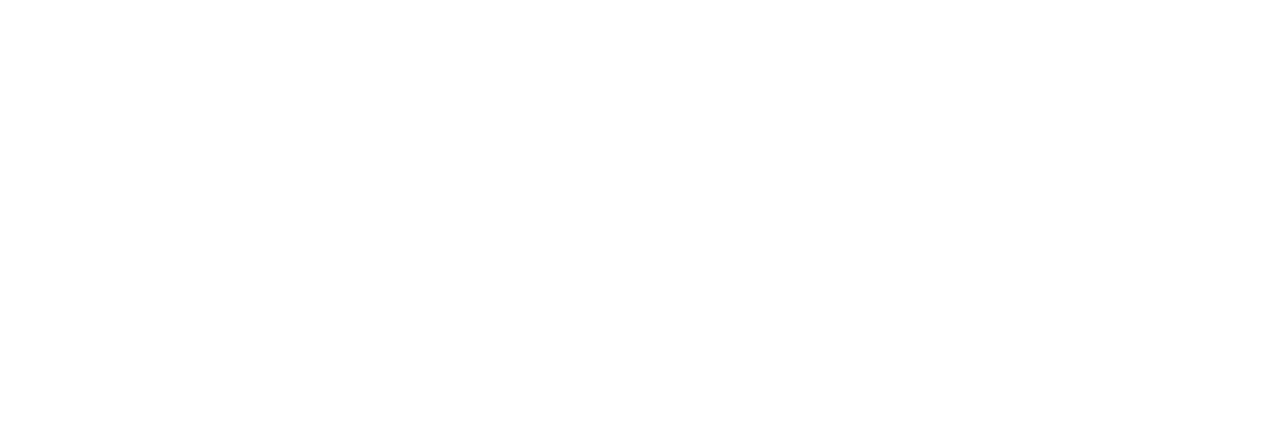
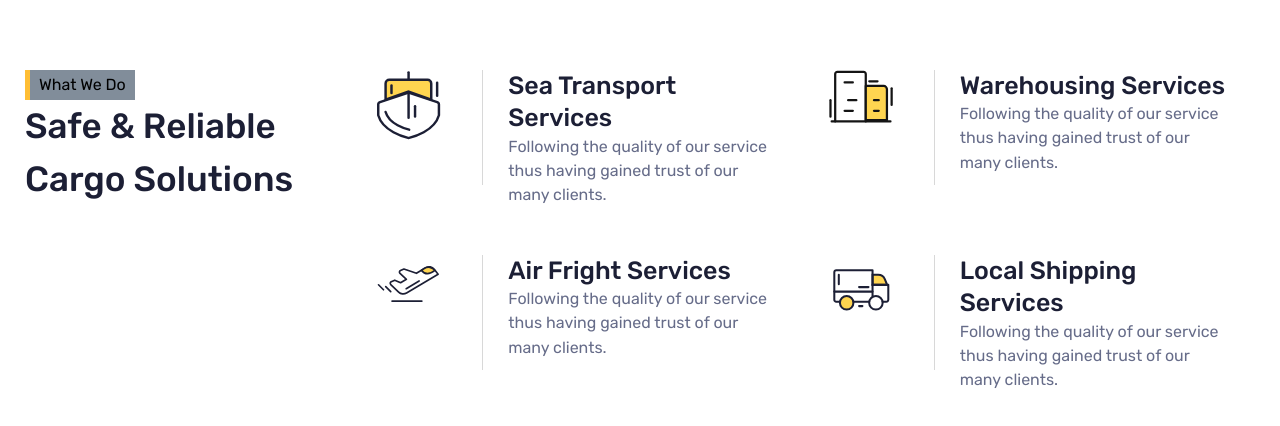
Before and after one commit to monirhabderabby/transitflow, a Next.js app: page / in a window 1280 px wide. Shown: the part 830-1256 px from the top of the page. Before the commit the page ends 800 px from the top, so only its background shows below. Built offline with nearby package versions, Linux system fonts and the light colour scheme.

Commit message:
added: what we ddo

```diff
--- a/src/app/globals.css
+++ b/src/app/globals.css
@@ -56,8 +56,82 @@
 
 /* Settings End */
 
+/* Banner & Header Start */
+
 .banner {
     background-image: url(../assets/images/Banner.png);
     background-repeat: no-repeat;
     background-size: cover;
 }
+
+.aboutHeader {
+    background-image: linear-gradient(
+            90deg,
+            rgba(4, 28, 55, 1) 0%,
+            rgba(4, 28, 55, 0.196516106442577) 53%,
+            rgba(4, 28, 55, 0.196516106442577) 83%,
+            rgba(255, 218, 86, 0) 100%
+        ),
+        url("https://res.cloudinary.com/dzlrpspps/image/upload/v1697689930/Projects/transflow/airplane_kermmc.png");
+    background-repeat: no-repeat;
+    background-size: cover;
+    background-position: center;
+}
+
+.servicesHeader {
+    background-image: linear-gradient(
+            90deg,
+            rgba(4, 28, 55, 1) 0%,
+            rgba(4, 28, 55, 0.196516106442577) 53%,
+            rgba(4, 28, 55, 0.196516106442577) 83%,
+            rgba(255, 218, 86, 0) 100%
+        ),
+        url("https://res.cloudinary.com/dzlrpspps/image/upload/v1697689938/Projects/transflow/truck_abtl8m.png");
+    background-repeat: no-repeat;
+    background-size: cover;
+    background-position: center;
+}
+
+.singleServicesHeader {
+    background-image: linear-gradient(
+            90deg,
+            rgba(4, 28, 55, 1) 0%,
+            rgba(4, 28, 55, 0.196516106442577) 53%,
+            rgba(4, 28, 55, 0.196516106442577) 83%,
+            rgba(255, 218, 86, 0) 100%
+        ),
+        url("https://res.cloudinary.com/dzlrpspps/image/upload/v1697689905/Projects/transflow/container_lrhroy.png");
+    background-repeat: no-repeat;
+    background-size: cover;
+    background-position: center;
+}
+
+.galleryHeader {
+    background-image: linear-gradient(
+            90deg,
+            rgba(4, 28, 55, 1) 0%,
+            rgba(4, 28, 55, 0.196516106442577) 53%,
+            rgba(4, 28, 55, 0.196516106442577) 83%,
+            rgba(255, 218, 86, 0) 100%
+        ),
+        url("https://res.cloudinary.com/dzlrpspps/image/upload/v1697689906/Projects/transflow/airplaneLanded_g74rhr.png");
+    background-repeat: no-repeat;
+    background-size: cover;
+    background-position: center;
+}
+
+.warehouseTransportation {
+    background-image: linear-gradient(
+            90deg,
+            rgba(4, 28, 55, 1) 0%,
+            rgba(4, 28, 55, 0.196516106442577) 53%,
+            rgba(4, 28, 55, 0.196516106442577) 83%,
+            rgba(255, 218, 86, 0) 100%
+        ),
+        url("https://res.cloudinary.com/dzlrpspps/image/upload/v1697689933/Projects/transflow/truckNight_quwxjj.png");
+    background-repeat: no-repeat;
+    background-size: cover;
+    background-position: center;
+}
+
+/* Banner & Header END */
--- a/src/app/page.js
+++ b/src/app/page.js
@@ -1,9 +1,11 @@
 import Banner from "@/components/main/Banner/Banner";
+import WhatWeDo from "@/components/main/WhatWeDo/WhatWeDo";
 
 export default function Home() {
     return (
         <main className="w-full">
             <Banner />
+            <WhatWeDo />
         </main>
     );
 }
--- /dev/null
+++ b/src/components/main/WhatWeDo/WhatWeDo.jsx
@@ -0,0 +1,79 @@
+// icons
+import flight from "@/assets/icons/outline/airplane.svg";
+import shipIcon from "@/assets/icons/outline/ship.svg";
+import truck from "@/assets/icons/outline/truck.svg";
+import warehouse from "@/assets/icons/outline/warehouse.svg";
+
+// coponents
+import Tip from "@/components/shared/tip/Tip";
+import Image from "next/image";
+
+const WhatWeDo = () => {
+    const data = [
+        {
+            id: 1,
+            icon: shipIcon,
+            title: "Sea Transport Services",
+            desc: "Following the quality of our service thus having gained trust of our many clients.",
+        },
+        {
+            id: 2,
+            icon: warehouse,
+            title: "Warehousing Services",
+            desc: "Following the quality of our service thus having gained trust of our many clients.",
+        },
+        {
+            id: 3,
+            icon: flight,
+            title: "Air Fright Services",
+            desc: "Following the quality of our service thus having gained trust of our many clients.",
+        },
+        {
+            id: 4,
+            icon: truck,
+            title: "Local Shipping Services",
+            desc: "Following the quality of our service thus having gained trust of our many clients.",
+        },
+    ];
+    return (
+        <div className="py-[100px] bg-white">
+            <section className="container flex flex-col md:flex-row gap-[33px]">
+                <div>
+                    <Tip name="What We Do" />
+                    <h3 className="max-w-[294px]">
+                        Safe & Reliable Cargo Solutions
+                    </h3>
+                </div>
+                <div className="flex-1 ">
+                    <div className="grid grid-cols-1 lg:grid-cols-2 gap-y-[70px]">
+                        {data?.map(({ desc, icon, id, title }) => {
+                            return (
+                                <div
+                                    className="flex md:gap-[12px] lg:gap-[25px] mx-auto"
+                                    key={id}
+                                >
+                                    <div className="mr-[10px] lg:mr-[16px]">
+                                        <Image
+                                            src={icon}
+                                            width={64}
+                                            height={105}
+                                        />
+                                    </div>
+                                    <div className="h-[115px] w-[1px] bg-[#D8D8D8]"></div>
+                                    <div className="max-h-[115px] max-w-[270px]">
+                                        <h5>{title}</h5>
+                                        <p className="text-[14px] lg:text-[16px]">
+                                            {desc}
+                                        </p>
+                                    </div>
+                                </div>
+                            );
+                        })}
+                    </div>
+                </div>
+            </section>
+        </div>
+    );
+};
+
+export default WhatWeDo;
--- /dev/null
+++ b/src/components/shared/header/Header.jsx
@@ -0,0 +1,16 @@
+import Tip from "@/components/shared/tip/Tip";
+import MainNav from "../Navbar/MainNav";
+
+const Header = ({ banner, tipName, title }) => {
+    return (
+        <div className={`relative h-[320px] lg:h-[400px] ${banner}`}>
+            <MainNav />
+            <div className="h-[320px] lg:h-[320px] container flex items-start justify-center flex-col gap-y-[11px]">
+                <Tip name={tipName} color="text-white" />
+                <h1 className="text-white">{title}</h1>
+            </div>
+        </div>
+    );
+};
+
+export default Header;
--- a/src/components/shared/tip/Tip.jsx
+++ b/src/components/shared/tip/Tip.jsx
@@ -1,8 +1,10 @@
-const Tip = ({ name }) => {
+const Tip = ({ name, color }) => {
     return (
         <section className="flex">
             <div className="min-h-[23px] bg-primary1 w-[5px]"></div>
-            <div className="bg-[#041C37]/50 py-[3px] px-[9px] relative min-h-[23px]">
+            <div
+                className={`bg-[#041C37]/50 py-[3px] px-[9px] relative min-h-[23px] ${color}`}
+            >
                 {name}
             </div>
         </section>
--- a/tailwind.config.js
+++ b/tailwind.config.js
@@ -14,6 +14,10 @@
                 headingColor: "#1C1F35",
                 paragraphColor: "#666C89",
             },
+            backgroundImage: {
+                airplace:
+                    "https://encrypted-tbn0.gstatic.com/images?q=tbn:ANd9GcQbOyxTqVZ6VAbHYQb9iFB1s-65e-WEbJHugPK4YvJc&s",
+            },
         },
     },
     plugins: [],
```
